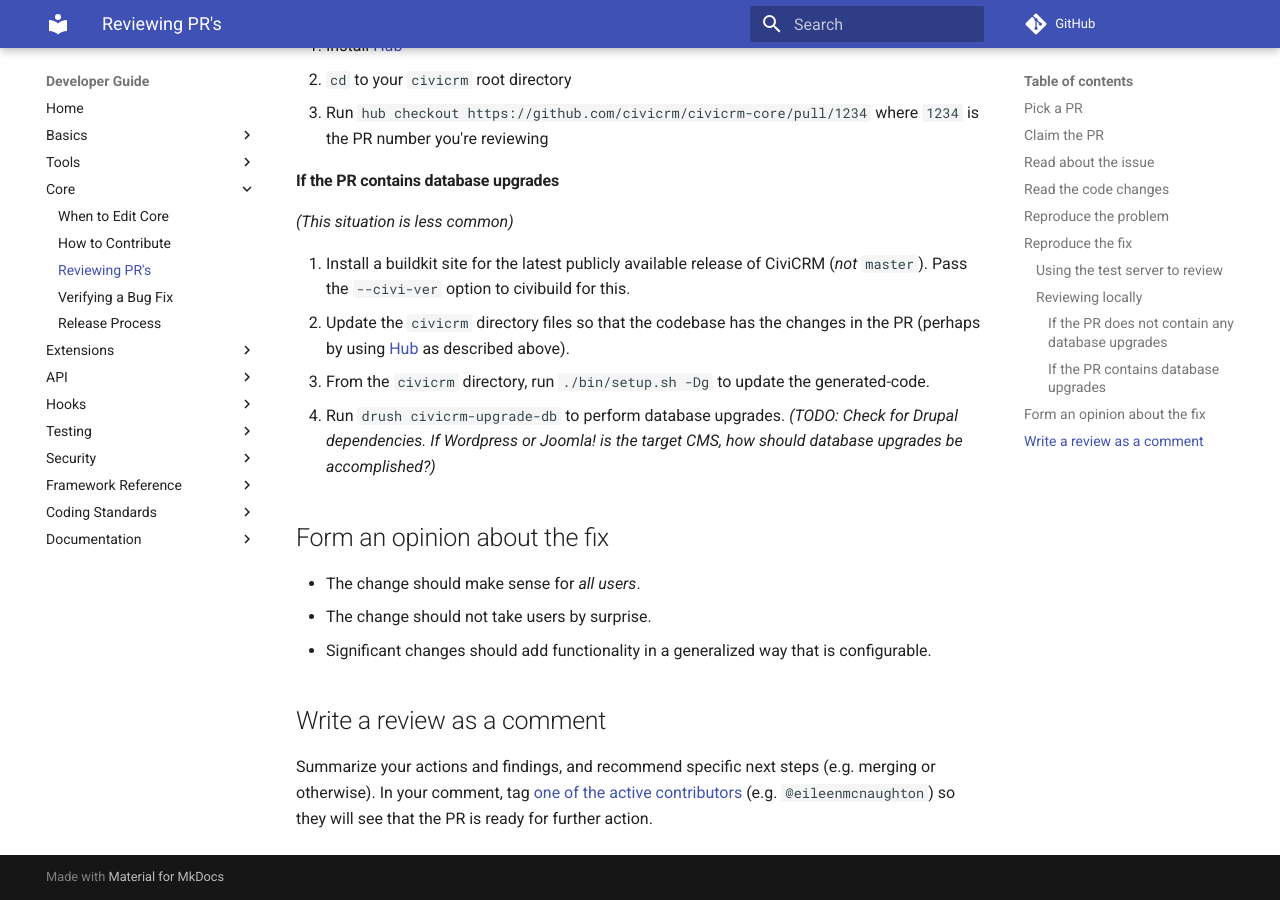
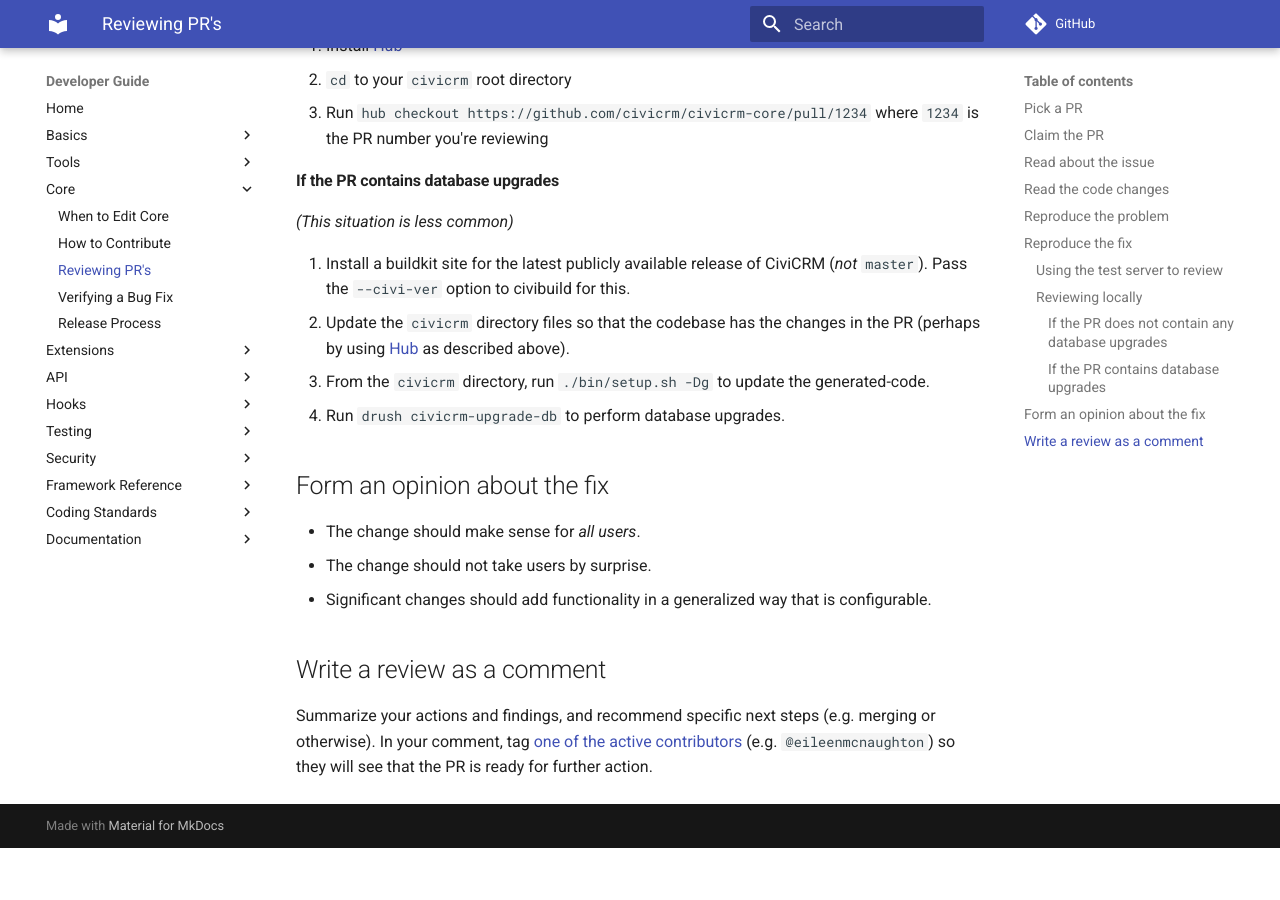
Before and after one commit to civicrm/civicrm-dev-docs, an MkDocs documentation site: the page built from docs/core/pr-review.md, in a window 1280 px wide and 900 px high, scrolled down 2568 px. Built offline with MkDocs 1.6.1 and Material for MkDocs 9.7.7, drawn with Linux system fonts in a browser that asks for light colours; comment, search, counter and statistics services are not loaded; old or Windows-style settings are respelled for this version of MkDocs; after the commit the page ends 3416 px from its top, so only the background shows below that.

Commit message:
Update pr-review.md
Remove "editorial" TODO item from "If the PR contains database upgrades".

```diff
--- a/docs/core/pr-review.md
+++ b/docs/core/pr-review.md
@@ -84,7 +84,7 @@
 1. Install a buildkit site for the latest publicly available release of CiviCRM (*not* `master`). Pass the `--civi-ver` option to civibuild for this.
 1. Update the `civicrm` directory files so that the codebase has the changes in the PR (perhaps by using [Hub](https://hub.github.com/) as described above).
 1. From the `civicrm` directory, run `./bin/setup.sh -Dg` to update the generated-code.
-1. Run `drush civicrm-upgrade-db` to perform database upgrades. *(TODO:  Check for Drupal dependencies.  If Wordpress or Joomla! is the target CMS, how should database upgrades be accomplished?)*
+1. Run `drush civicrm-upgrade-db` to perform database upgrades.
 
 
 ## Form an opinion about the fix
```
